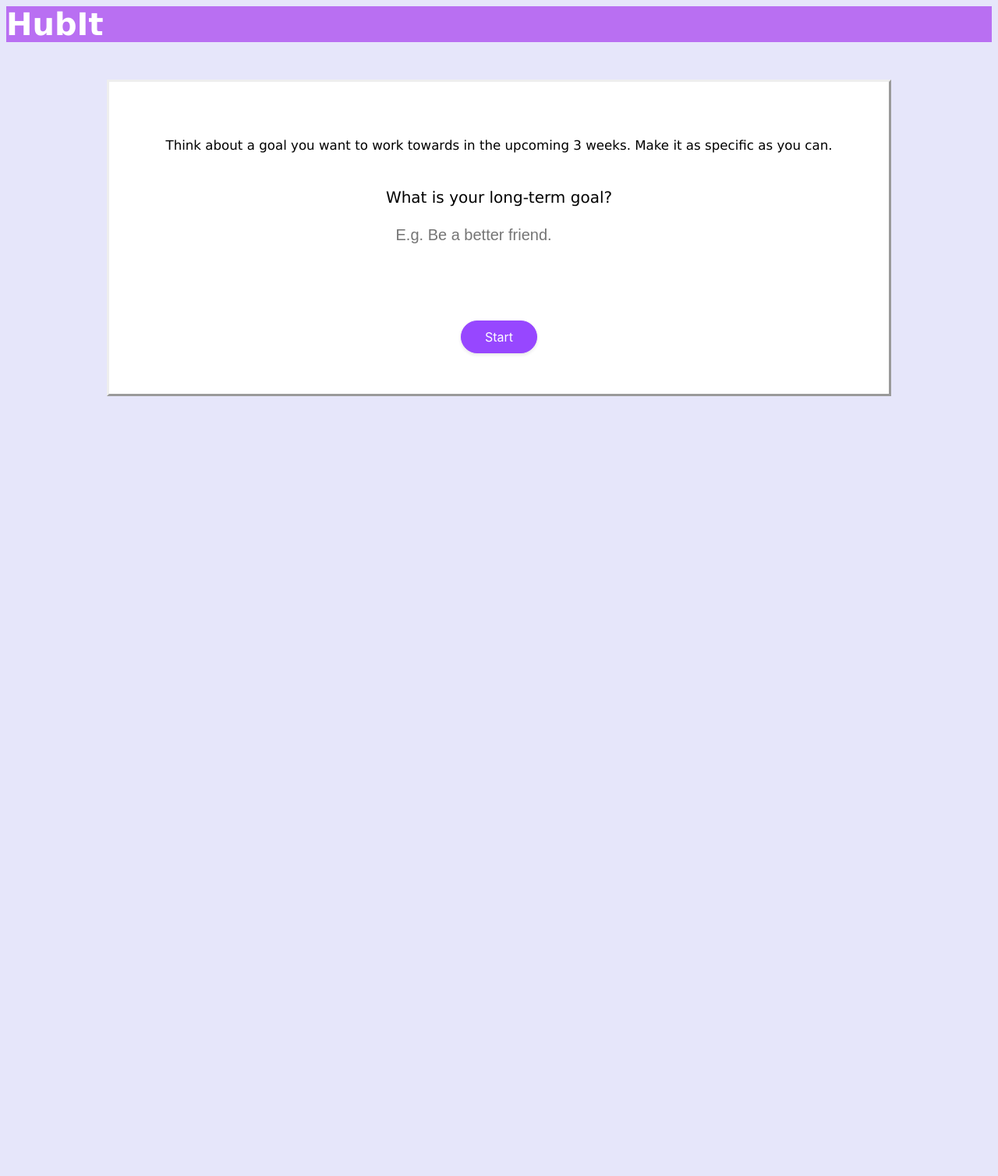
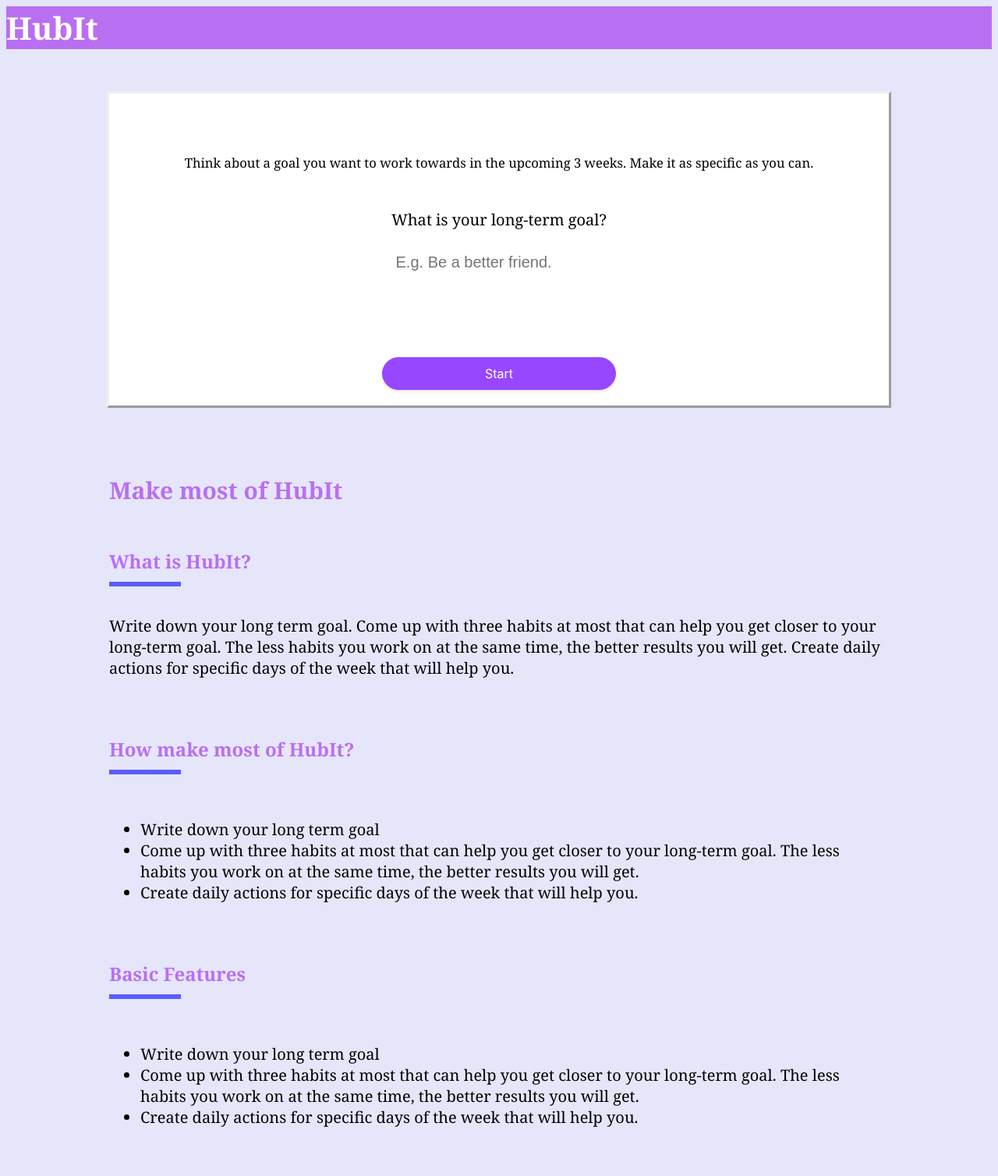
Before and after one commit to S0nVard/Habit, a Flask app: page /homepage in a window 1280 px wide. Shown: the whole page at 78% size. Before the commit the page ends 508 px from the top, so only its background shows below. Run offline with Flask 3, Linux system fonts and the light colour scheme; some libraries are stand-ins or nearby versions.

Commit message:
UI improving

```diff
--- a/templates/homepage.html
+++ b/templates/homepage.html
@@ -13,6 +13,19 @@
     font-size: 20px;
 }
 
+h11 {
+  color:#B96FF2;
+  text-align: center;
+  text-font:  Georgia, serif;
+  font-size: 30px;
+}
+h12 {
+  color:#B96FF2;
+  text-align: left;
+  text-font:  Georgia, serif;
+  font-size: 24px;
+}
+
 .head1 {
     font-size:40px;
     color:#ffffff;
@@ -23,13 +36,13 @@
 }
 
 body {
-    font-family: verdana;
+    font-family:  Georgia, serif;
     font-size: 20px;
     background-color: #E6E6FA  ;
   }
 
 body1 {
-    font-family: verdana;
+    font-family:  Georgia, serif;
     font-size: 14px;
   }
 
@@ -86,6 +99,7 @@ footer {
     user-select: none;
     -webkit-user-select: none;
     touch-action: manipulation;
+    width: 300px;
   }
 
   .button-37:hover {
@@ -105,6 +119,13 @@ background-color: white;
 align: center;
 
 }
+div.below {
+  border-style: none;
+  background: transparent;
+  align: center;
+
+
+  }
 
 div1 {
   font-size:18px;
@@ -139,6 +160,7 @@ div1 {
 
 form {
   display: inline-block;
+  align-center;
 }
 
 form input {
@@ -155,6 +177,15 @@ form button {
   border: 0;
   color: #fff;
 }
+
+hr {
+  width: 9%;
+  margin-left: 0;
+  height: 4px;
+  color: purple;
+
+}
+
 
 </style>
 
@@ -190,6 +221,53 @@ form button {
 
     </body>
     </div>
+    <br>
+    <br>
+    <br>
+    <br>
+    <div class = "below" style="display: inline-block; text-align: left; width:1000px; height:400px">
+      <h11><strong>Make most of HubIt</strong></h11>
+      <br>
+      <br>
+      <br>
+
+      <h12><strong>What is HubIt?</strong></h12>
+      <hr color = #5C5CFF>
+      <br>
+    <pstyle="font-size:8px, text-font: Georgia, serif">
+      Write down your long term goal. Come up with three habits at most that can help you get closer to your long-term goal. The less habits you work on at the same time, the better results you will get. Create daily actions for specific days of the week that will help you. </li>
+    </p>
+    <br>
+    <br>
+    <h12><strong>How make most of HubIt?</strong></h12>
+    <hr color = #5C5CFF>
+    <br>
+  <p>
+    <ul  style="font-size:8px, text-font: Georgia, serif">
+    <li>Write down your long term goal</li>
+    <li>Come up with three habits at most that can help you get closer to your long-term goal. The less habits you work on at the same time, the better results you will get.</li>
+    <li>Create daily actions for specific days of the week that will help you. </li>
+
+    </ul>
+  </p>
+  <br>
+  <br>
+  <h12><strong>Basic Features</strong></h12>
+  <hr color = #5C5CFF>
+  <br>
+<p>
+  <ul  style="font-size:8px, text-font: Georgia, serif">
+  <li>Write down your long term goal</li>
+  <li>Come up with three habits at most that can help you get closer to your long-term goal. The less habits you work on at the same time, the better results you will get.</li>
+  <li>Create daily actions for specific days of the week that will help you. </li>
+
+  </ul>
+</p>
+    </div>
+
+  <br>
+  <br>
+  <br>
 </html>
 
 <html>
```
Also changed, not shown: templates/habits.html (+73 -5 lines), templates/login.html (+6 -4 lines), templates/register.html (+5 -2 lines), 7 other files.
